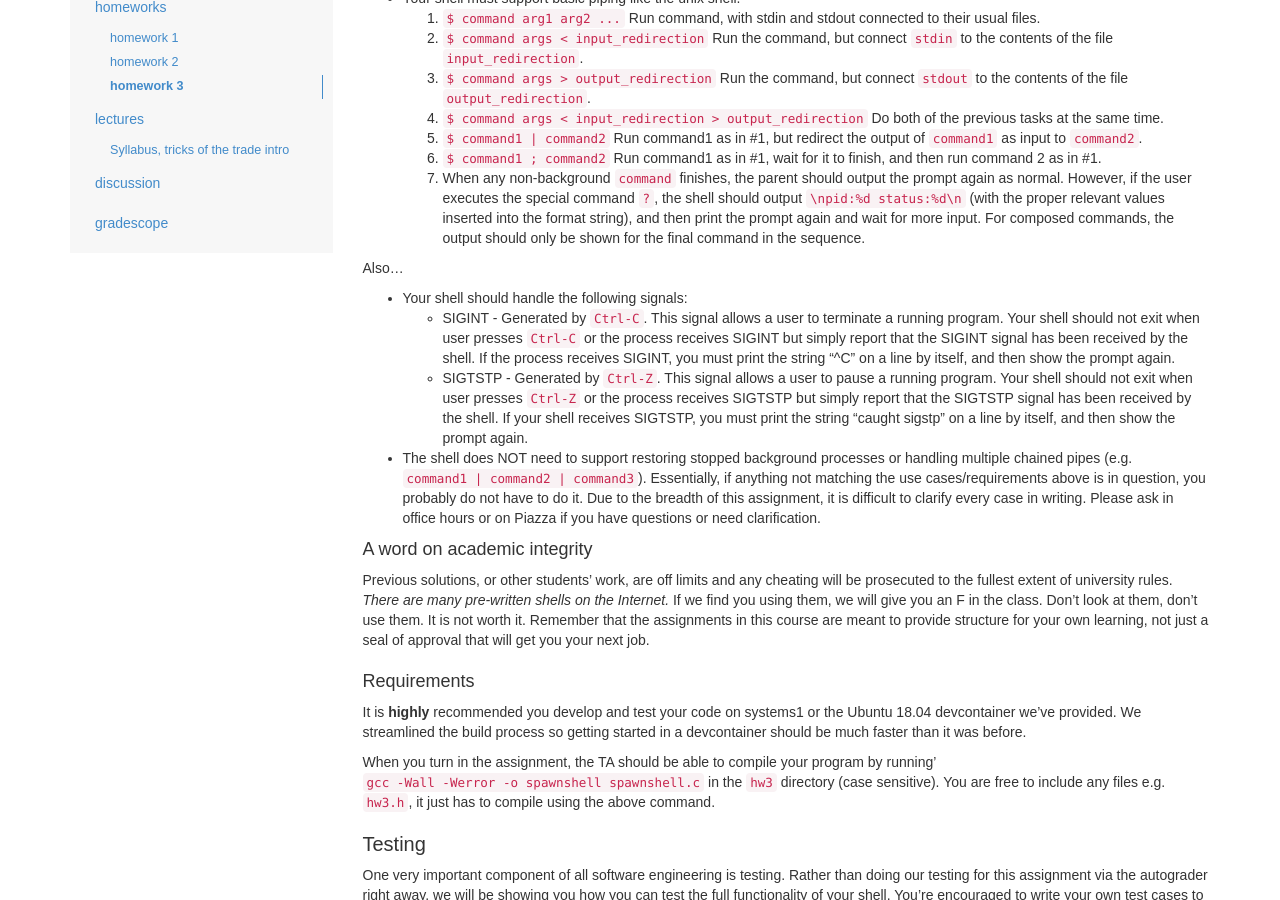
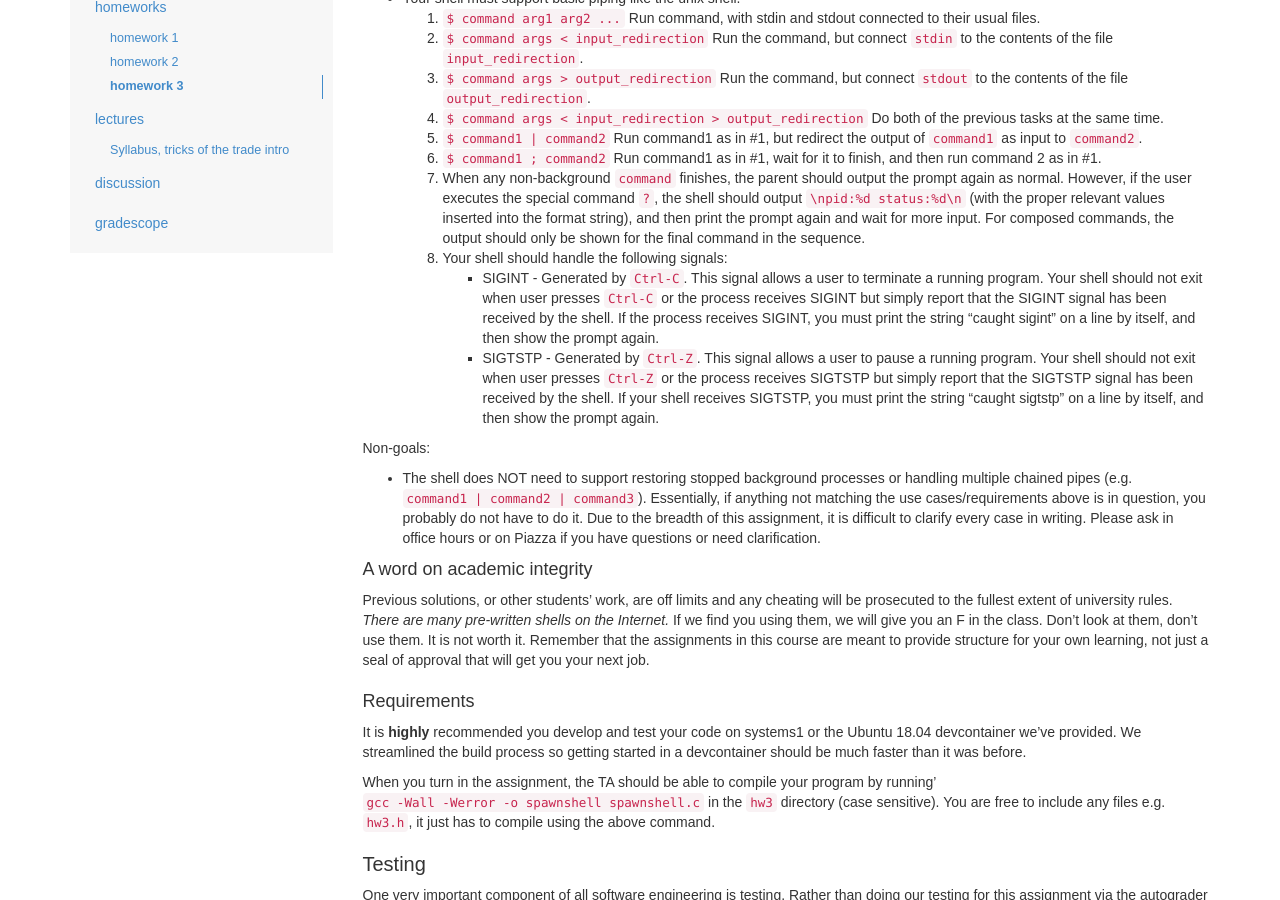
Before and after one commit to csatuic/cs361-website-old, a Jekyll site: the page built from _homeworks/homework3.md, in a window 1280 px wide and 900 px high, scrolled down 398 px. Built offline with Jekyll 4.4.1, drawn with Linux system fonts in a browser that asks for light colours; some web fonts are replaced.

```diff
--- a/_homeworks/homework3.md
+++ b/_homeworks/homework3.md
@@ -42,16 +42,22 @@ For this assignment you are to write a simple program that will act as a shell.
      `\npid:%d status:%d\n` (with the proper relevant values inserted into the format string), and
      then print the prompt again and wait for more input. For composed commands, the output should
      only be shown for the final command in the sequence.
+  4. Your shell should handle the following signals:
+   * SIGINT - Generated by `Ctrl-C`. This signal allows a user to terminate a running program. Your
+     shell should not exit when user presses `Ctrl-C` or the process receives SIGINT but simply
+     report that the SIGINT signal has been received by the shell. If the process receives SIGINT,
+     you must print the string "caught sigint" on a line by itself, and then show the prompt again.
+   * SIGTSTP - Generated by `Ctrl-Z`. This signal allows a user to pause a running program. Your
+     shell should not exit when user presses `Ctrl-Z` or the process receives SIGTSTP but simply
+     report that the SIGTSTP signal has been received by the shell. If your shell receives SIGTSTP,
+     you must print the string "caught sigtstp" on a line by itself, and then show the prompt again.
 
-Also...
-* Your shell should handle the following signals:
-	* SIGINT - Generated by `Ctrl-C`. This signal allows a user to terminate a running program. Your shell should not exit when user presses `Ctrl-C` or the process receives SIGINT but simply report that the SIGINT signal has been received by the shell. If the process receives SIGINT, you must print the string "^C" on a line by itself, and then show the prompt again.
-	* SIGTSTP - Generated by `Ctrl-Z`. This signal allows a user to pause a running program. Your shell should not exit when user presses `Ctrl-Z` or the process receives SIGTSTP but simply report that the SIGTSTP signal has been received by the shell. If your shell receives SIGTSTP, you must print the string "caught sigstp" on a line by itself, and then show the prompt again.
-* The shell does NOT need to support restoring stopped background processes or handling multiple
-  chained pipes (e.g. `command1 | command2 | command3`). Essentially, if anything not matching the use cases/requirements above is in
-  question, you probably do not have to do it. Due to the breadth of this assignment, it is
-  difficult to clarify every case in writing. Please ask in office hours or on Piazza if you have
-  questions or need clarification.
+Non-goals:
+   * The shell does NOT need to support restoring stopped background processes or handling multiple
+     chained pipes (e.g. `command1 | command2 | command3`). Essentially, if anything not matching
+     the use cases/requirements above is in question, you probably do not have to do it. Due to the
+     breadth of this assignment, it is difficult to clarify every case in writing. Please ask in
+     office hours or on Piazza if you have questions or need clarification.
 
 #### A word on academic integrity
 
```
